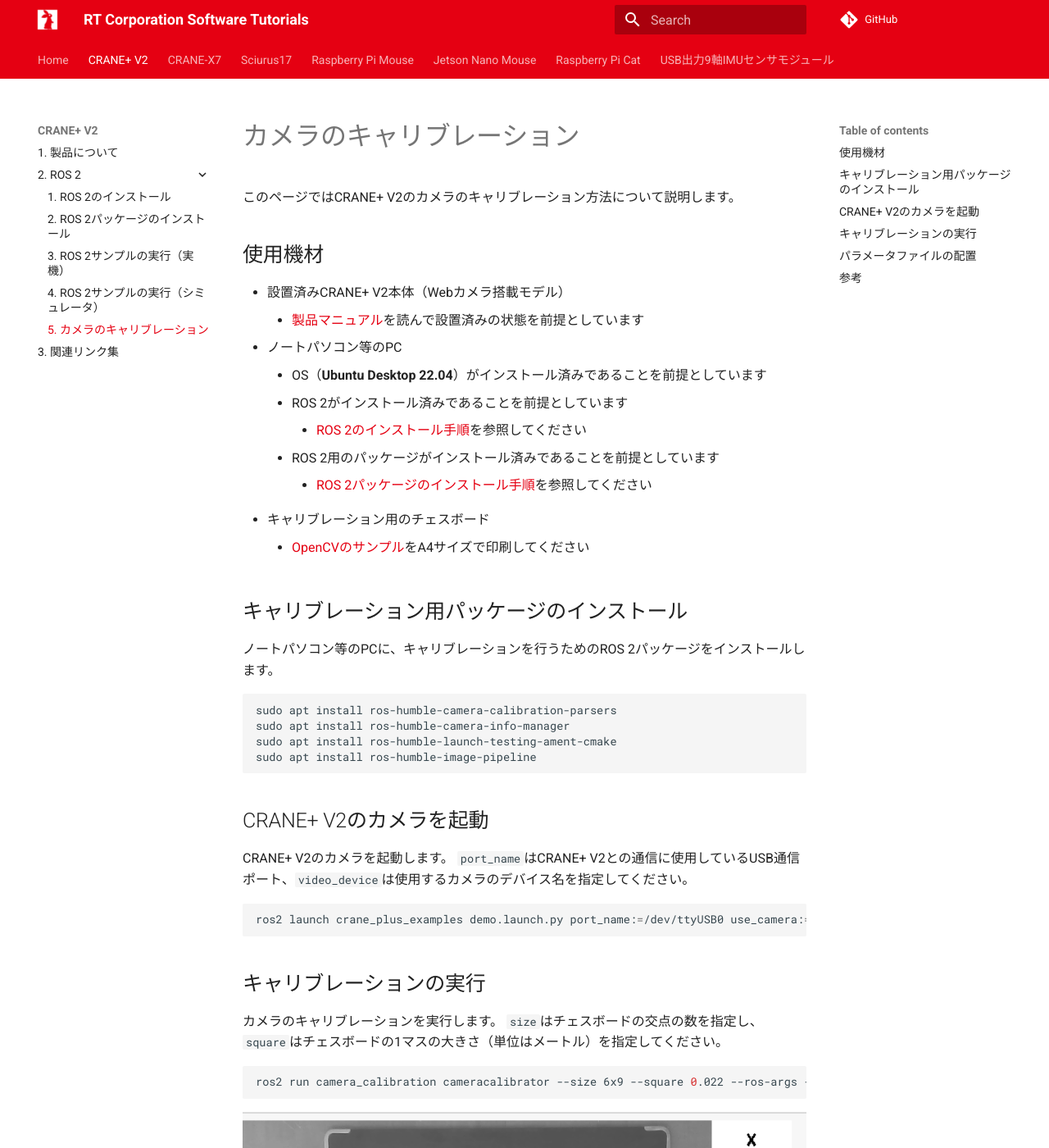
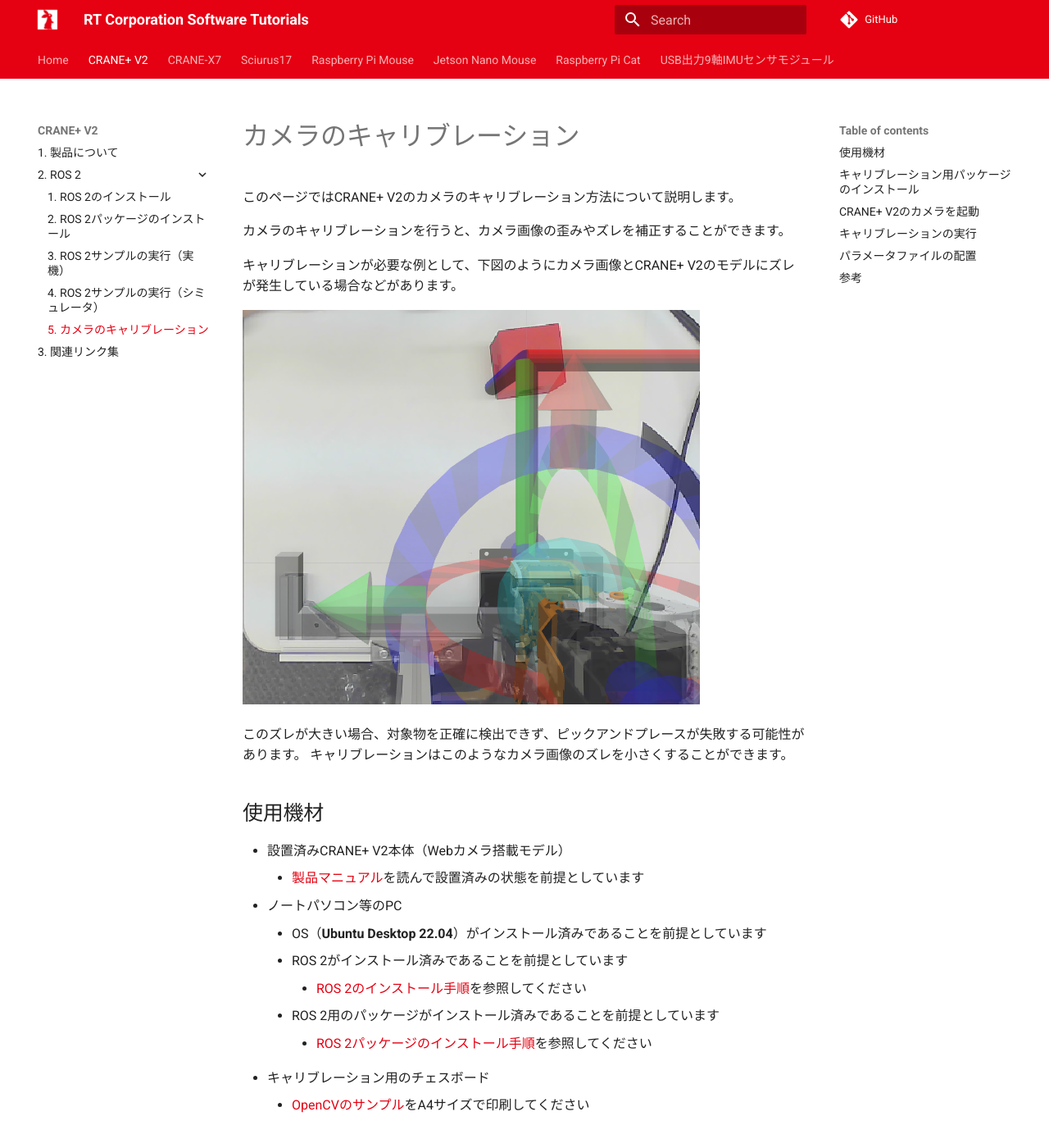
Before and after one commit to rt-net/tutorials, an MkDocs documentation site: the page built from docs/cranev2/ros/camera-calibration.md, in a window 1280 px wide and 1400 px high. Shown: the whole window at 82% size. Built offline with MkDocs 1.6.1 and Material for MkDocs 9.7.7, drawn with Linux system fonts in a browser that asks for light colours; comment, search, counter and statistics services are not loaded; some of the changed text lies outside the part shown.

Commit message:
キャリブレーションを行う理由とキャリブレーション前後の画像を追加

```diff
--- a/docs/cranev2/ros/camera-calibration.md
+++ b/docs/cranev2/ros/camera-calibration.md
@@ -5,6 +5,15 @@
 
 # カメラのキャリブレーション
 このページではCRANE+ V2のカメラのキャリブレーション方法について説明します。
+
+カメラのキャリブレーションを行うと、カメラ画像の歪みやズレを補正することができます。
+
+キャリブレーションが必要な例として、下図のようにカメラ画像とCRANE+ V2のモデルにズレが発生している場合などがあります。
+
+![](../../img/cranev2/ros/before_calibration.png)
+
+このズレが大きい場合、対象物を正確に検出できず、ピックアンドプレースが失敗する可能性があります。
+キャリブレーションはこのようなカメラ画像のズレを小さくすることができます。
 
 ## 使用機材 {: #requirements}
 
@@ -61,5 +70,10 @@
 
 以上でCRANE+ V2のカメラのキャリブレーションは完了です。
 
+パラメータファイルを配置した後に再びカメラを起動すると、カメラ画像とCRANE+ V2のモデルのズレが小さくなっていることが確認できます。
+
+![](../../img/cranev2/ros/after_calibration.png)
+
+
 ## 参考
 - [Camera Calibration — Navigation 2 1.0.0 documentation](https://navigation.ros.org/tutorials/docs/camera_calibration.html)
```
Also changed, not shown: docs/img/cranev2/ros/after_calibration.png (added), docs/img/cranev2/ros/before_calibration.png (added).
